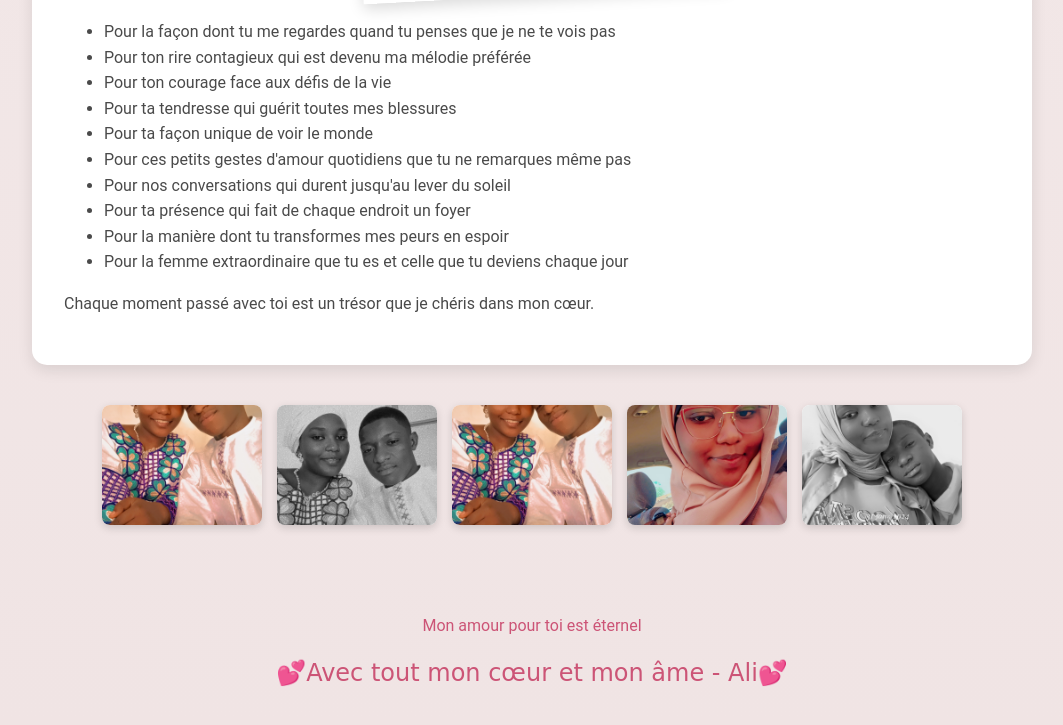
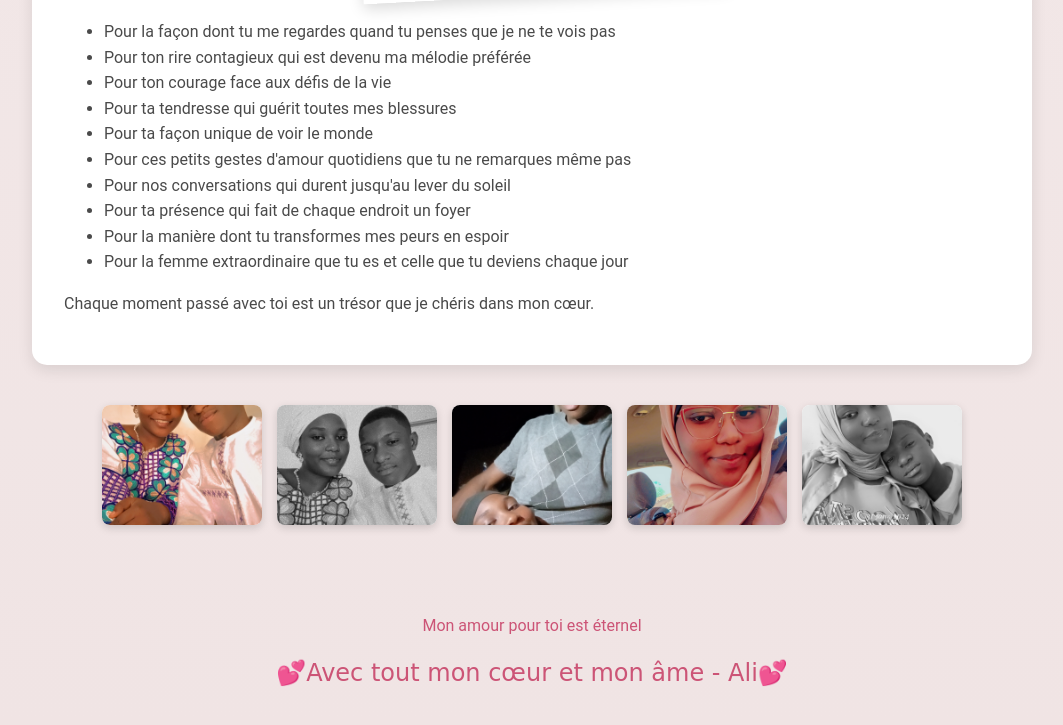
Before and after one commit to caeser-debbug/half, a plain HTML site: page index.html in a window 1280 px wide. Shown: the part 3747-4472 px from the top of the page, without its empty margins (108-1171 px from the left). Drawn offline with Linux system fonts and the light colour scheme.

Commit message:
Update index.html

```diff
--- a/index.html
+++ b/index.html
@@ -533,7 +533,7 @@
                     <img src="images/waouh.jpg" alt="Balade ensemble" class="gallery-image">
                 </div>
                 <div class="gallery-item" style="width: 160px; height: 120px;">
-                    <img src="images/muah.jpg" alt="Coucher de soleil" class="gallery-image">
+                    <img src="images/colineimg.jpg" alt="Coucher de soleil" class="gallery-image">
                 </div>
                 <div class="gallery-item" style="width: 160px; height: 120px;">
                     <img src="images/elle.jpg" alt="Câlin sous la pluie" class="gallery-image">
```
